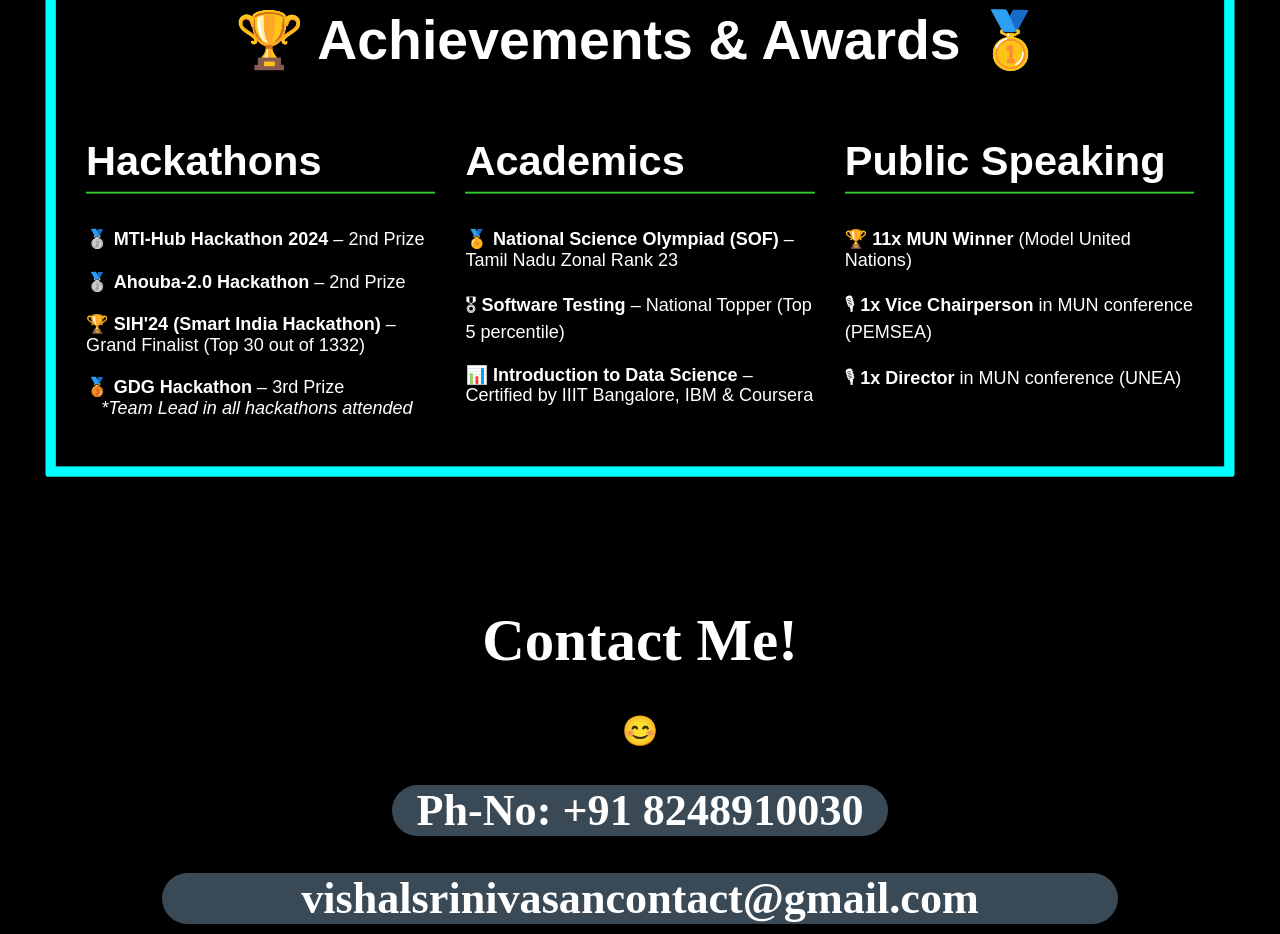
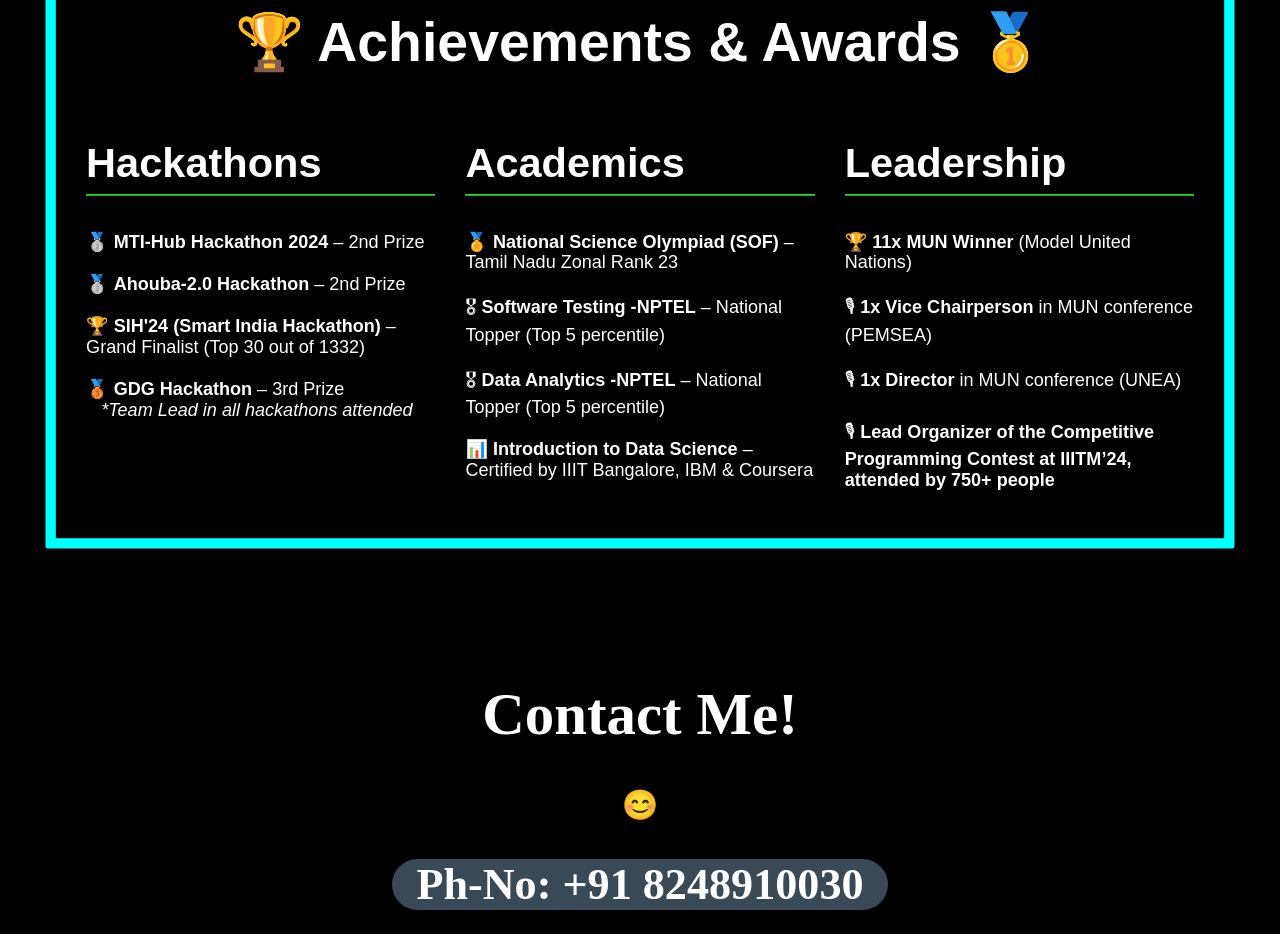
Before and after one commit to fleet2005/Portfolio, a React (Vite) app in the folder Portfolio/: page / in a window 1280 px wide. Shown: the part 6940-7874 px from the top of the page. Built offline with nearby package versions, Linux system fonts and the light colour scheme.

Commit message:
Awards Update

```diff
--- a/Portfolio/src/Awards.jsx
+++ b/Portfolio/src/Awards.jsx
@@ -71,9 +71,13 @@ function Awards() {
               </li>
               <br />
               <li>
-                🎖 <strong>Software Testing</strong> – National Topper (Top 5 percentile)
+                🎖 <strong>Software Testing -NPTEL</strong> – National Topper (Top 5 percentile)
               </li>
               <br />
+              <li>
+                🎖 <strong>Data Analytics -NPTEL</strong> – National Topper (Top 5 percentile)
+              </li>
+              <br/>
               <li>
                 📊 <strong>Introduction to Data Science</strong> – Certified by IIIT Bangalore, IBM &
                 Coursera
@@ -84,7 +88,7 @@ function Awards() {
           {/* Debate & Public Speaking */}
           <div style={{ flex: 1 }}>
             <h2 style={{ borderBottom: "2px solid limegreen", paddingBottom: "0.5rem" }}>
-              Public Speaking
+              Leadership
             </h2>
             <ul style={{ listStyle: "none", paddingLeft: "0", fontSize: "1.2rem" }}>
               <li>
@@ -98,6 +102,10 @@ function Awards() {
               <li>
                 🎙 <strong>1x Director</strong> in MUN conference (UNEA)
               </li>
+              <br />
+              <li>
+                🎙 <strong> Lead Organizer of the Competitive Programming Contest at IIITM’24, attended by 750+ people</strong>
+              </li>
             </ul>
           </div>
         </div>
```
